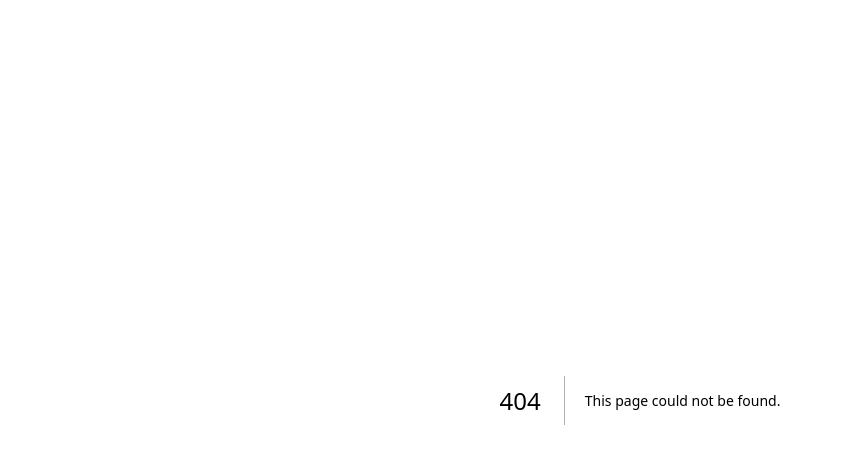
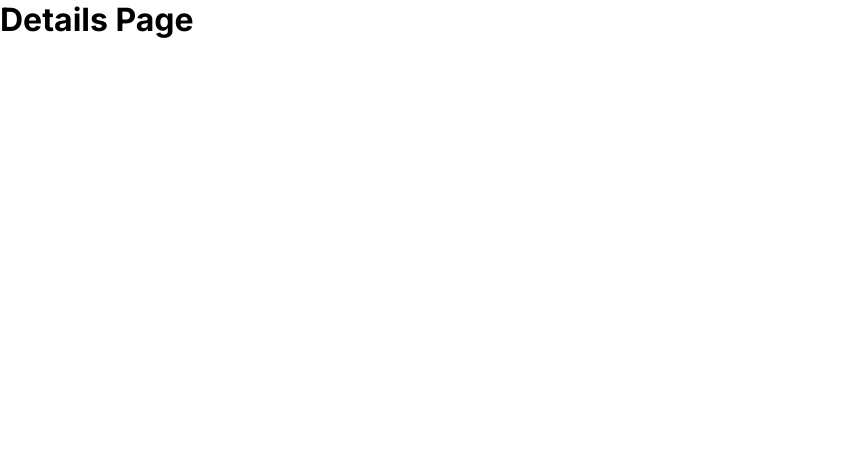
Before and after one commit to Ekep-Obasi/Quiz-App, a Next.js app: page /details in a window 1280 px wide. Before the commit this address had no page. Shown: the top 464 px of the page, without its empty margins (0-841 px from the left). Built offline with nearby package versions, Linux system fonts and the light colour scheme.

Commit message:
starter code for details page

```diff
--- /dev/null
+++ b/src/app/details/page.tsx
@@ -0,0 +1,9 @@
+interface Props {}
+
+export default function Detail({}: Props) {
+  return (
+    <div>
+      <h1>Details Page</h1>
+    </div>
+  );
+}
```
